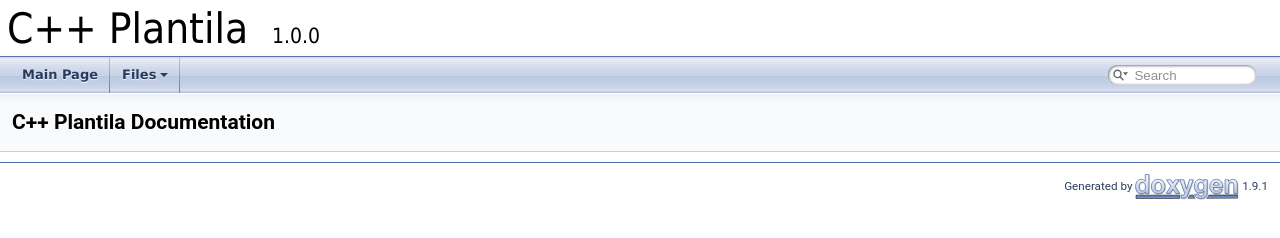
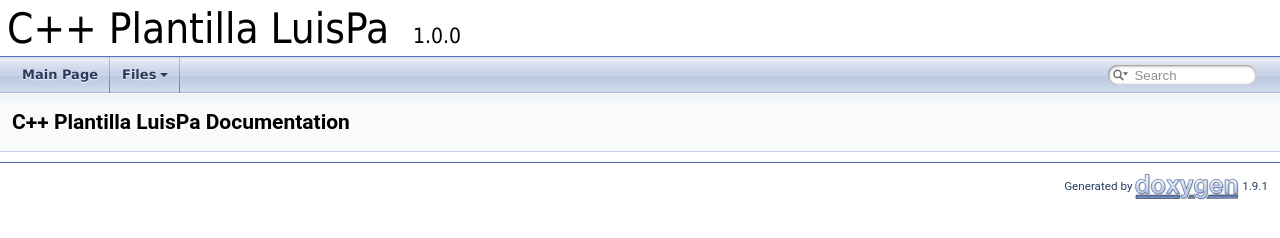
Before and after one commit to LuisPalacios/cpp-plantilla, a plain HTML site: page index.html in a window 1280 px wide. Drawn offline with Linux system fonts and the light colour scheme.

Commit message:
LuisPalacios published a site update

```diff
--- a/index.html
+++ b/index.html
@@ -5,7 +5,7 @@
 <meta http-equiv="X-UA-Compatible" content="IE=9"/>
 <meta name="generator" content="Doxygen 1.9.1"/>
 <meta name="viewport" content="width=device-width, initial-scale=1"/>
-<title>C++ Plantila: Main Page</title>
+<title>C++ Plantilla LuisPa: Main Page</title>
 <link href="tabs.css" rel="stylesheet" type="text/css"/>
 <script type="text/javascript" src="jquery.js"></script>
 <script type="text/javascript" src="dynsections.js"></script>
@@ -21,7 +21,7 @@
  <tbody>
  <tr style="height: 56px;">
   <td id="projectalign" style="padding-left: 0.5em;">
-   <div id="projectname">C++ Plantila
+   <div id="projectname">C++ Plantilla LuisPa
    &#160;<span id="projectnumber">1.0.0</span>
    </div>
   </td>
@@ -63,7 +63,7 @@ $(function() {
 
 <div class="header">
   <div class="headertitle">
-<div class="title">C++ Plantila Documentation</div>  </div>
+<div class="title">C++ Plantilla LuisPa Documentation</div>  </div>
 </div><!--header-->
 <div class="contents">
 </div><!-- contents -->
```
Also changed, not shown: CMakeLists_8txt.html (+2 -2 lines), dir_08ebf401352d0c333d3a643fc2ed36cf.html (+2 -2 lines), dir_68267d1309a1af8e8297ef4c3efbcdba.html (+2 -2 lines), files.html (+2 -2 lines), globals.html (+2 -2 lines), globals_func.html (+2 -2 lines), graph_legend.html (+2 -2 lines), my__lib_2CMakeLists_8txt.html (+2 -2 lines), my__lib_8cc.html (+2 -2 lines), my__lib_8h.html (+2 -2 lines), my__lib_8h_source.html (+2 -2 lines).
